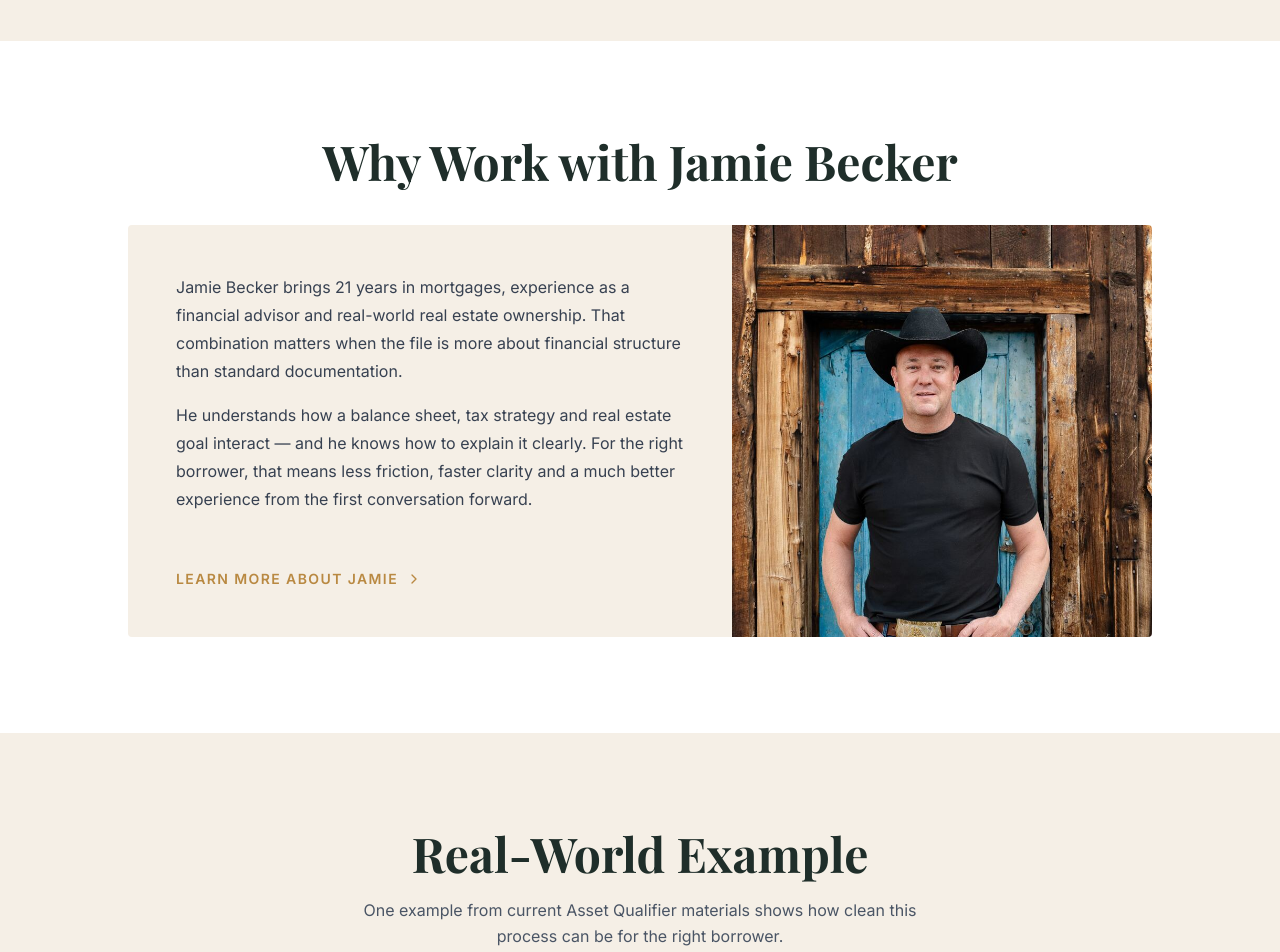
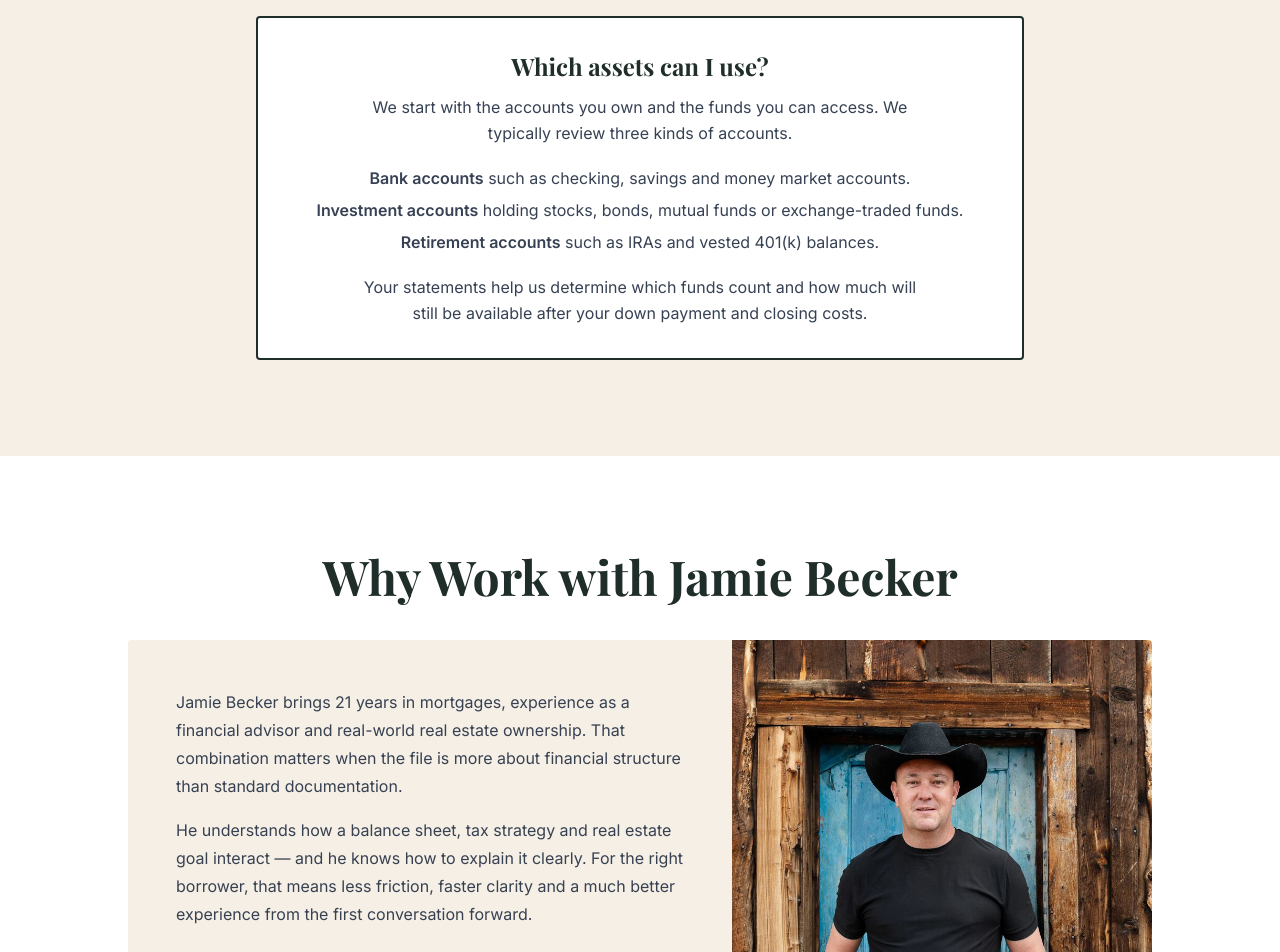
Before and after one commit to AppStudioPros/becker-team, a Next.js app: page /loan-programs/asset-qualifier-loans in a window 1280 px wide. Shown: the part 2654-3606 px from the top of the page. Built offline with nearby package versions, Linux system fonts and the light colour scheme.

Commit message:
Explain asset eligibility and add a Loveland retirement purchase example

```diff
--- a/app/loan-programs/asset-qualifier-loans/page.tsx
+++ b/app/loan-programs/asset-qualifier-loans/page.tsx
@@ -28,7 +28,7 @@ const highlights = [
   },
   {
     title: 'Qualify on Your Balance Sheet',
-    body: 'Only need 125% of the loan amount in assets. No income documentation, no W-2s, no tax return requirements.',
+    body: 'We compare your eligible assets after closing with a benchmark of 125% of your loan amount. You can qualify without W-2s or tax returns.',
   },
   {
     title: 'No DTI. No Collateralization.',
@@ -72,6 +72,14 @@ const faqs = [
     a: 'Current materials highlight 125% of the loan amount in assets as a key benchmark, but exact requirements depend on the borrower and current program guidelines.',
   },
   {
+    q: 'What credit score do I need?',
+    a: 'Before you make an offer, we can review your credit and tell you the minimum score for the loan you are considering. Meeting the asset benchmark is one part of qualifying.',
+  },
+  {
+    q: 'Do you turn my account balance into monthly income?',
+    a: 'For this Asset Qualifier program, we compare your eligible assets after closing with the amount you want to borrow. You do not need to turn those assets into a monthly income figure.',
+  },
+  {
     q: 'How many months of statements are required?',
     a: 'The current example used four months of portfolio statements. Our team will tell you exactly what applies to your situation.',
   },
@@ -88,15 +96,11 @@ const faqs = [
 const faqJsonLd = {
   '@context': 'https://schema.org',
   '@type': 'FAQPage',
-  mainEntity: [
-    { '@type': 'Question', name: 'What is an Asset Qualifier loan?', acceptedAnswer: { '@type': 'Answer', text: 'It is a mortgage option that uses eligible assets rather than traditional income documentation for qualification.' } },
-    { '@type': 'Question', name: 'What documentation is typically required?', acceptedAnswer: { '@type': 'Answer', text: 'In the current example, the file was qualified with asset statements only. Your exact documentation will depend on the program and your scenario.' } },
-    { '@type': 'Question', name: 'Who tends to be a strong fit?', acceptedAnswer: { '@type': 'Answer', text: 'High-net-worth borrowers, retirees, and clients with complex tax returns are often strong fits.' } },
-    { '@type': 'Question', name: 'How much in assets do I need?', acceptedAnswer: { '@type': 'Answer', text: 'Current materials highlight 125% of the loan amount in assets as a key benchmark, but exact requirements depend on the borrower and current program guidelines.' } },
-    { '@type': 'Question', name: 'How many months of statements are required?', acceptedAnswer: { '@type': 'Answer', text: 'The current example used four months of portfolio statements. Our team will tell you exactly what applies to your situation.' } },
-    { '@type': 'Question', name: 'How fast can this close?', acceptedAnswer: { '@type': 'Answer', text: 'Timelines vary, but one current example closed in 3 weeks.' } },
-    { '@type': 'Question', name: 'Can this be used for a refinance?', acceptedAnswer: { '@type': 'Answer', text: 'This program is primarily positioned as a purchase-led solution, especially for borrowers who do not fit traditional underwriting well.' } }
-  ],
+  mainEntity: faqs.map(({ q, a }) => ({
+    '@type': 'Question',
+    name: q,
+    acceptedAnswer: { '@type': 'Answer', text: a },
+  })),
 }
 
 const breadcrumbJsonLd = {
@@ -299,6 +303,23 @@ export default function AssetQualifierPage() {
               </div>
             ))}
           </div>
+
+          <div id="eligible-assets" className="mx-auto mt-12 max-w-3xl scroll-mt-28 rounded bg-white p-6 text-center md:p-8" style={{ border: '2px solid #1F2E2A' }}>
+            <h3 className="mb-3 text-2xl font-bold" style={{ fontFamily: '"Playfair Display", Georgia, serif', color: '#1F2E2A' }}>
+              Which assets can I use?
+            </h3>
+            <p className="mx-auto mb-5 max-w-xl leading-relaxed text-gray-700">
+              We start with the accounts you own and the funds you can access. We typically review three kinds of accounts.
+            </p>
+            <ul className="space-y-2 text-gray-700">
+              <li><strong>Bank accounts</strong> such as checking, savings and money market accounts.</li>
+              <li><strong>Investment accounts</strong> holding stocks, bonds, mutual funds or exchange-traded funds.</li>
+              <li><strong>Retirement accounts</strong> such as IRAs and vested 401(k) balances.</li>
+            </ul>
+            <p className="mx-auto mt-5 max-w-xl leading-relaxed text-gray-700">
+              Your statements help us determine which funds count and how much will still be available after your down payment and closing costs.
+            </p>
+          </div>
         </div>
       </section>
 
@@ -355,7 +376,7 @@ export default function AssetQualifierPage() {
             Real-World Example
           </h2>
           <p className="text-gray-600 text-base leading-relaxed mb-10 text-center max-w-xl mx-auto">
-            One example from current Asset Qualifier materials shows how clean this process can be for the right borrower.
+            Here’s how one buyer financed a $1 million purchase with 20% down.
           </p>
 
           {/* Grid — explicit placement so equal row heights work */}
@@ -381,7 +402,7 @@ export default function AssetQualifierPage() {
             </div>
             <div className="col-start-2 row-start-2 rounded bg-white p-5 flex flex-col gap-3" style={{ border: '2px solid #1F2E2A' }}>
               <p className="text-xs font-semibold uppercase tracking-wide" style={{ color: '#1F2E2A' }}>Required Assets Post-Closing</p>
-              <p className="text-sm text-gray-600">$1,008,000 (125% of loan)</p>
+              <p className="text-sm text-gray-600">$1,008,000</p>
             </div>
             <div className="col-start-2 row-start-3 rounded bg-white p-5 flex flex-col gap-3" style={{ border: '2px solid #1F2E2A' }}>
               <p className="text-xs font-semibold uppercase tracking-wide" style={{ color: '#1F2E2A' }}>Required Paperwork</p>
@@ -400,12 +421,19 @@ export default function AssetQualifierPage() {
             </div>
           </div>
 
-          {/* Bottom note */}
-          <div
-            className="mt-3 rounded bg-white px-6 py-4 text-center text-sm text-gray-600 italic"
-            style={{ border: '2px solid #1F2E2A' }}
-          >
-            No tax returns, no income documents and no employment information.
+          <div id="colorado-example" className="mx-auto mt-12 max-w-2xl scroll-mt-28 text-center">
+            <h3 className="mb-4 text-2xl font-bold md:text-3xl" style={{ fontFamily: '"Playfair Display", Georgia, serif', color: '#1F2E2A' }}>
+              Buying a home in Loveland after retirement
+            </h3>
+            <p className="mb-4 leading-relaxed text-gray-700">
+              If you’re retired and shopping in Loveland, how much would you need to keep in your accounts after closing? Consider a $486,000 home, the median sale price in Loveland for the three months ending in October 2026.
+            </p>
+            <p className="mb-4 leading-relaxed text-gray-700">
+              With 25% down, you’d put <strong>$121,500</strong> toward the purchase and borrow <strong>$364,500</strong>. At 125% of that loan amount, the benchmark is <strong>$455,625</strong> in eligible assets after closing.
+            </p>
+            <p className="leading-relaxed text-gray-700">
+              If you plan to use your investment or retirement accounts, we’d review the balance you can access after paying the down payment and closing costs. The money you spend at closing can’t also count toward the $455,625.
+            </p>
           </div>
         </div>
       </section>
```
